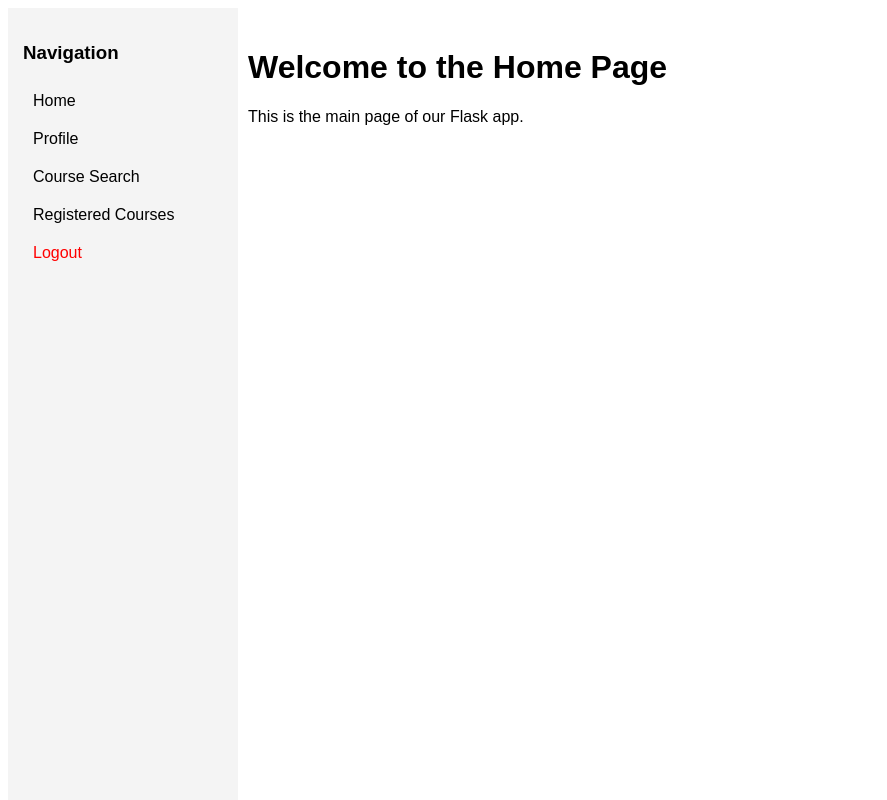
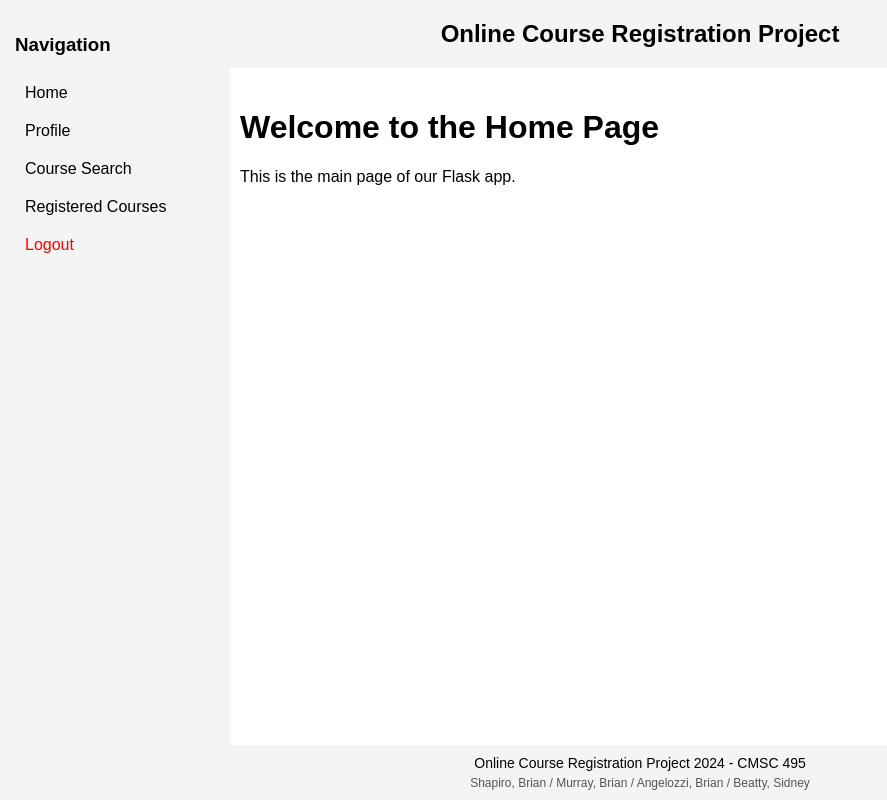
Before and after one commit to shapirobd/course_registration, a Flask app: page / in a window 1280 px wide. Shown: the whole page, without its empty margins (0-887 px from the left). Run offline with Flask 3, Linux system fonts and the light colour scheme; the visitor is signed in with stand-in values (Sample User, id 1); parts of the project's set-up code (start-up, migrations or seed data) failed here and were passed over.

Commit message:
Update layout.html

```diff
--- a/templates/layout.html
+++ b/templates/layout.html
@@ -8,6 +8,9 @@
         body {
             font-family: Arial, sans-serif;
             display: flex;
+            flex-direction: column;
+            min-height: 100vh;
+            margin: 0;
         }
         .sidenav {
             height: 100vh;
@@ -45,10 +48,33 @@
         .main-content {
             margin-left: 220px;
             padding: 20px;
+            flex: 1;
+        }
+        header {
+            text-align: center;
+            padding: 20px;
+            background-color: #f4f4f4;
+            font-size: 24px;
+            font-weight: bold;
+        }
+        footer {
+            text-align: center;
+            padding: 10px;
+            background-color: #f4f4f4;
+            font-size: 14px;
+        }
+        footer .names {
+            margin-top: 5px;
+            font-size: 12px;
+            color: #555;
         }
     </style>
 </head>
 <body>
+
+<header>
+    Online Course Registration Project
+</header>
 
 <div class="sidenav">
     <h3>Navigation</h3>
@@ -65,5 +91,12 @@
     {% block content %}{% endblock %}
 </div>
 
+<footer>
+    Online Course Registration Project 2024 - CMSC 495
+    <div class="names">
+        Shapiro, Brian / Murray, Brian / Angelozzi, Brian / Beatty, Sidney
+    </div>
+</footer>
+
 </body>
 </html>
```
